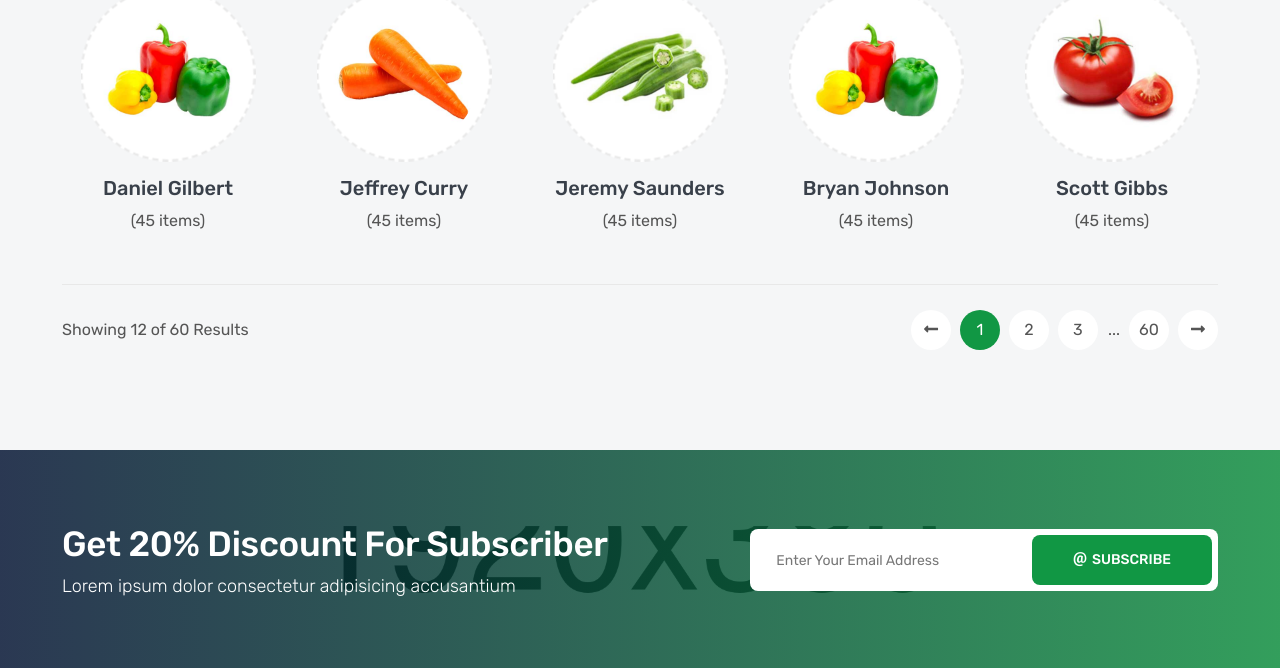
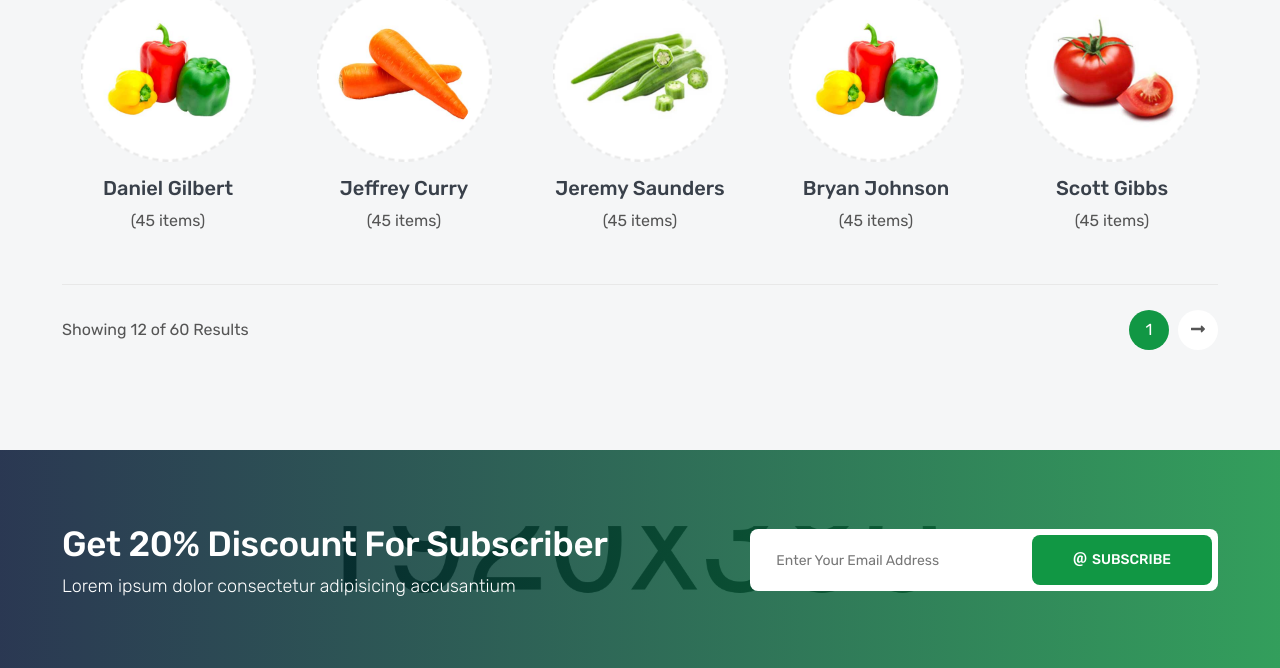
Before and after one commit to khaudariy/Amazon-Clone, a Django app: page /products/brands in a window 1280 px wide. Shown: the part 3369-4037 px from the top of the page. Run offline with Django 4.2, Linux system fonts and the light colour scheme; data comes from the database, SQL or seed files in the repository; parts of the project's set-up code (start-up, migrations or seed data) failed here and were passed over; some libraries are stand-ins or nearby versions.

Commit message:
pagination in brands

```diff
--- a/products/templates/products/brand_list.html
+++ b/products/templates/products/brand_list.html
@@ -74,30 +74,43 @@
 
 
                 </div>
+                {% if is_paginated %}
                 <div class="row">
                     <div class="col-lg-12">
                         <div class="bottom-paginate">
                             <p class="page-info">Showing 12 of 60 Results</p>
                             <ul class="pagination">
+                                {% if page_obj.has_previous %}
                                 <li class="page-item">
-                                    <a class="page-link" href="#">
+                                    <a class="page-link" href="?page={{page_obj.previous_page_number}}">
                                         <i class="fas fa-long-arrow-alt-left"></i>
                                     </a>
                                 </li>
-                                <li class="page-item"><a class="page-link active" href="#">1</a></li>
-                                <li class="page-item"><a class="page-link" href="#">2</a></li>
-                                <li class="page-item"><a class="page-link" href="#">3</a></li>
-                                <li class="page-item">...</li>
-                                <li class="page-item"><a class="page-link" href="#">60</a></li>
+                                {% endif %}
+                                {% for i in paginator.page_range %}
+
+                                {% if page_obj.number == i %}
+                                    <li class="page-item"><a class="page-link active" href="#">{{i}}</a></li>
+                                {% elif i > page_obj.number|add:'-1' and i < page_obj.number|add:'1' %}
+                                    <li class="page-item"><a class="page-link" href="?page={{i}}">{{i}}</a></li>
+                                {% endif %}
+
+
+
+
+                                {% endfor %}
+                                {% if page_obj.has_next %}
                                 <li class="page-item">
-                                    <a class="page-link" href="#">
+                                    <a class="page-link" href="?page={{page_obj.next_page_number}}">
                                         <i class="fas fa-long-arrow-alt-right"></i>
                                     </a>
                                 </li>
+                                {% endif %}
                             </ul>
                         </div>
                     </div>
                 </div>
+        {% endif %}
             </div>
         </section>
         <!--=====================================
--- a/products/templates/products/product_list.html
+++ b/products/templates/products/product_list.html
@@ -428,7 +428,7 @@
 
                                                 {% if page_obj.number == i %}
                                                     <li class="page-item"><a class="page-link active" href="#">{{i}}</a></li>
-                                                {% elif i > page_obj.number|add:'-1' and i < page_obj.numbber|add:'1' %}
+                                                {% elif i > page_obj.number|add:'-4' and i < page_obj.number|add:'4' %}
                                                     <li class="page-item"><a class="page-link" href="?page={{i}}">{{i}}</a></li>
                                                 {% endif %}
 
--- a/products/views.py
+++ b/products/views.py
@@ -7,7 +7,7 @@ from .models import Product, Brand , Review ,ProductImage
 
 class ProductList(ListView):
     model = Product
-    paginate_by = 100
+    paginate_by = 10
 
 
 class ProductDetail(DetailView):
```
